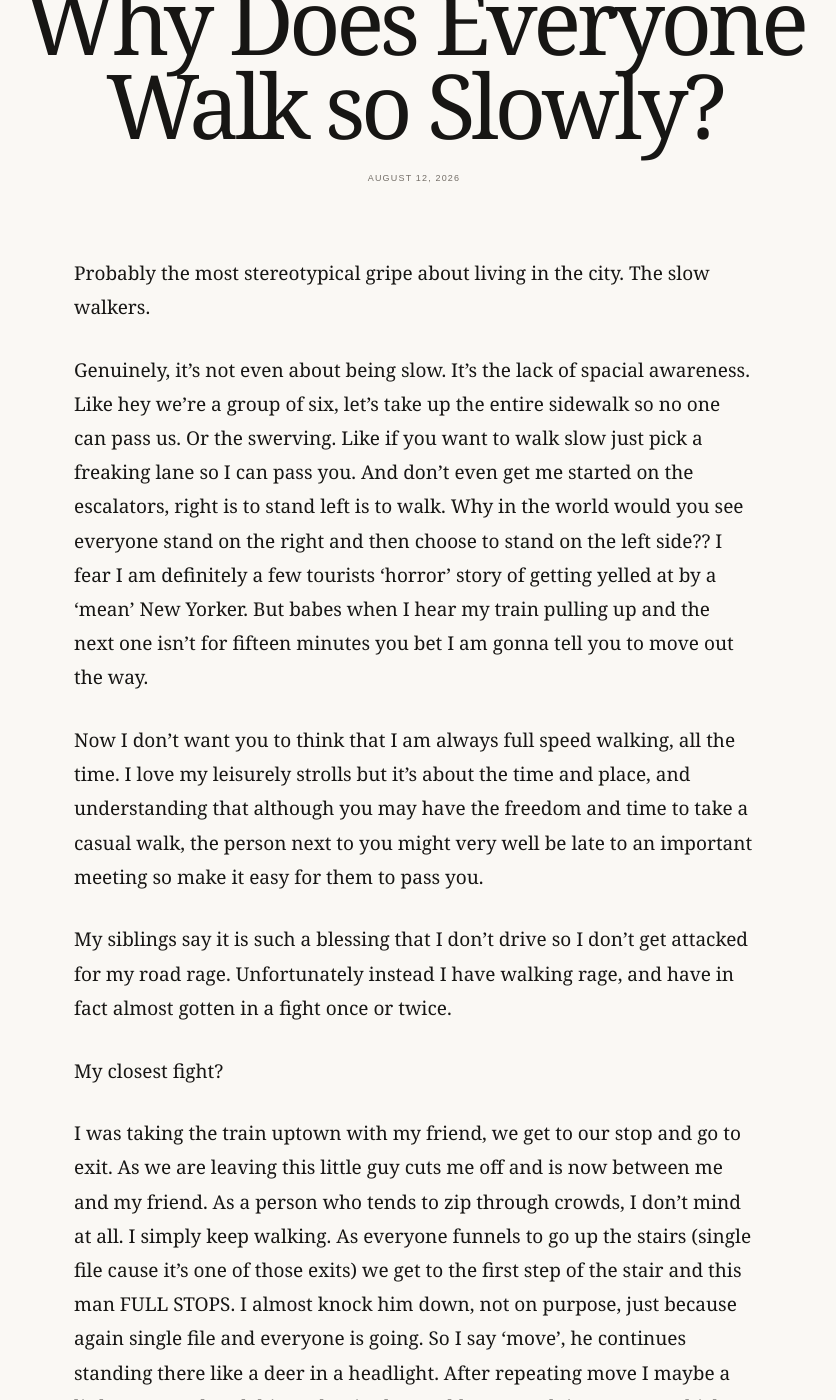
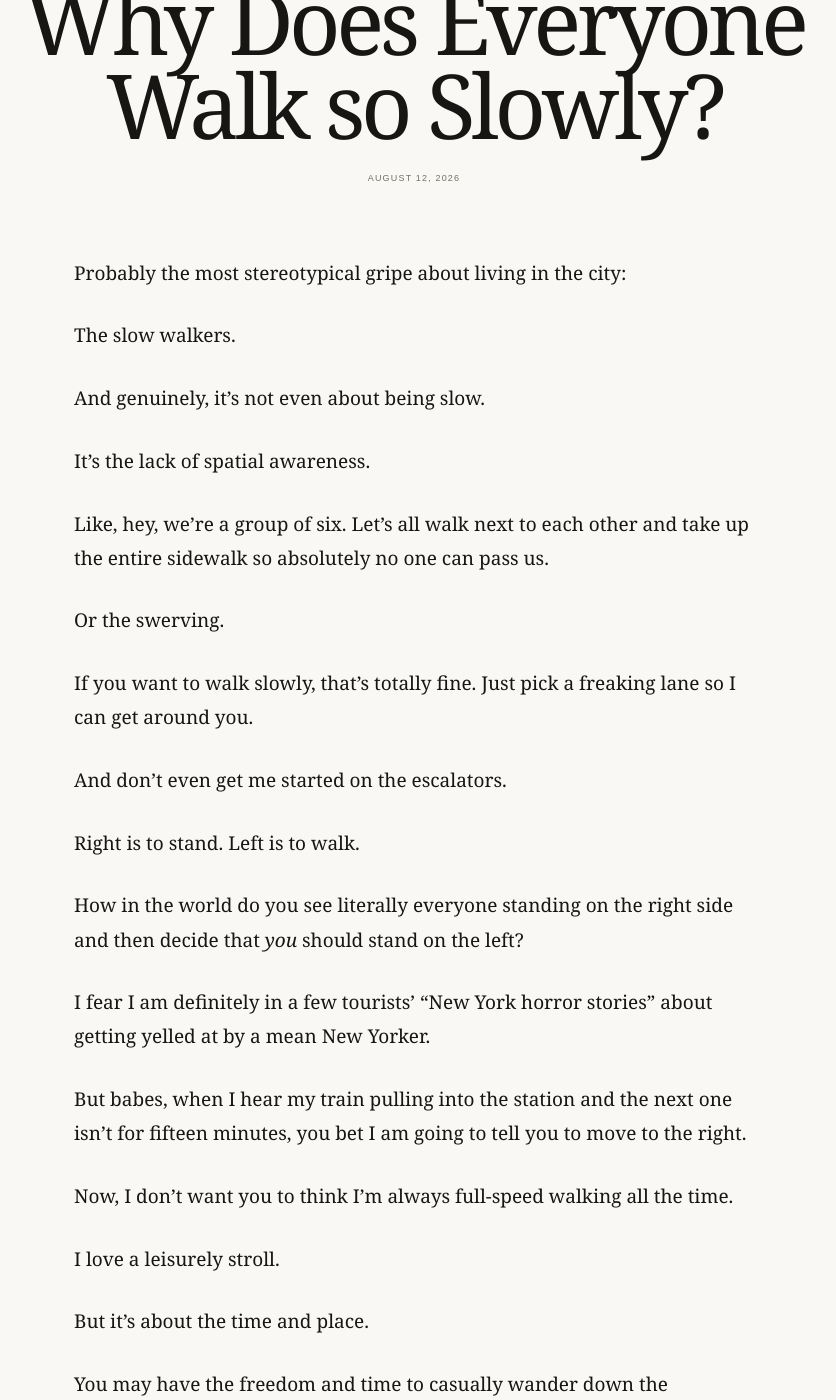
Before and after one commit to thegirlin3c/the-girl-in-3c, a Jekyll site: the page built from _posts/2026-08-12-why-does-everyone-walk-so-slowly.md, in a window 1280 px wide and 1400 px high, scrolled down 258 px. Shown: the whole window, without its empty margins (226-1062 px from the left). Built offline with Jekyll 4.4.1, drawn with Linux system fonts in a browser that asks for light colours; some of the changed text lies outside the part shown.

Commit message:
Update 2026-08-12-why-does-everyone-walk-so-slowly.md

```diff
--- a/_posts/2026-08-12-why-does-everyone-walk-so-slowly.md
+++ b/_posts/2026-08-12-why-does-everyone-walk-so-slowly.md
@@ -3,23 +3,121 @@ layout: post
 title: "Why Does Everyone Walk so Slowly?"
 date: 2026-08-12
 category: "New York"
-description: "I am a pretty peaceful and calm person (I think) unless there is a complete dumb-dumb ruining my speed walking flow. Sometimes the city feels like it's a person's first day on Earth."
+description: "A love letter to New York’s sidewalks, and the people who insist on blocking them."
 ---
 
-Probably the most stereotypical gripe about living in the city. The slow walkers.
+Probably the most stereotypical gripe about living in the city:
 
-Genuinely, it's not even about being slow. It's the lack of spacial awareness. Like hey we're a group of six, let's take up the entire sidewalk so no one can pass us. Or the swerving. Like if you want to walk slow just pick a freaking lane so I can pass you. And don't even get me started on the escalators, right is to stand left is to walk. Why in the world would you see everyone stand on the right and then choose to stand on the left side?? I fear I am definitely a few tourists 'horror' story of getting yelled at by a 'mean' New Yorker. But babes when I hear my train pulling up and the next one isn't for fifteen minutes you bet I am gonna tell you to move out the way.
+The slow walkers.
 
-Now I don't want you to think that I am always full speed walking, all the time. I love my leisurely strolls but it's about the time and place, and understanding that although you may have the freedom and time to take a casual walk, the person next to you might very well be late to an important meeting so make it easy for them to pass you.
+And genuinely, it’s not even about being slow.
 
-My siblings say it is such a blessing that I don't drive so I don't get attacked for my road rage. Unfortunately instead I have walking rage, and have in fact almost gotten in a fight once or twice.
+It’s the lack of spatial awareness.
 
-My closest fight?
+Like, hey, we’re a group of six. Let’s all walk next to each other and take up the entire sidewalk so absolutely no one can pass us.
 
-I was taking the train uptown with my friend, we get to our stop and go to exit. As we are leaving this little guy cuts me off and is now between me and my friend. As a person who tends to zip through crowds, I don't mind at all. I simply keep walking. As everyone funnels to go up the stairs (single file cause it's one of those exits) we get to the first step of the stair and this man FULL STOPS. I almost knock him down, not on purpose, just because again single file and everyone is going. So I say 'move', he continues standing there like a deer in a headlight. After repeating move I maybe a little too sternly ask him 'what in the world are you doing, GO.' to which finally I get passed him and catch up to my friend and start leaving. Then this man proceeds to *run* past me and is cussing me the whole time. I start very loudly telling my friend what happened and how dumb what he did was, but honestly had she not been there trying to chill the situation I probably would've gotten hit. oops.
+Or the swerving.
 
-I really wasn't upset until he decided to stop. Like why would you cut someone off and then full stop. I get if you don't know where you're going but if you commit you need to commit until you can get out of the way and then figure out where you're going.
+If you want to walk slowly, that’s totally fine. Just pick a freaking lane so I can get around you.
 
-Anyways, I may be the jerk but that's your call.
+And don’t even get me started on the escalators.
+
+Right is to stand. Left is to walk.
+
+How in the world do you see literally everyone standing on the right side and then decide that *you* should stand on the left?
+
+I fear I am definitely in a few tourists’ “New York horror stories” about getting yelled at by a mean New Yorker.
+
+But babes, when I hear my train pulling into the station and the next one isn’t for fifteen minutes, you bet I am going to tell you to move to the right.
+
+Now, I don’t want you to think I’m always full-speed walking all the time.
+
+I love a leisurely stroll.
+
+But it’s about the time and place.
+
+You may have the freedom and time to casually wander down the sidewalk, but the person next to you might very well be late to an important meeting, an audition, a date, or God knows what else.
+
+So just make it easy for them to pass you.
+
+My siblings say it’s such a blessing that I don’t drive because I don’t get attacked for my road rage.
+
+Unfortunately, I have walking rage.
+
+And I have, in fact, almost gotten into a fight because of it once or twice.
+
+Oops.
+
+My closest call?
+
+I was taking the train uptown with my friend. We get to our stop and go to exit, and this little guy cuts me off, putting himself directly between me and my friend.
+
+As someone who tends to zip through crowds, I don’t mind at all.
+
+I simply keep walking.
+
+Everyone funnels toward the stairs, which are one of those single-file exits, and we get to the first step.
+
+And this man…
+
+FULL STOPS.
+
+I almost knock him down.
+
+Not on purpose. Just because, again, we’re in a single-file line and everyone is moving.
+
+So I say:
+
+“Move.”
+
+He continues standing there like a deer in headlights.
+
+I repeat:
+
+“Move.”
+
+Nothing.
+
+So I maybe, *maybe,* a little too sternly ask:
+
+“What in the world are you doing? GO.”
+
+Finally, I get past him, catch up to my friend, and start leaving.
+
+And then this man decides to run past me while cussing me out the entire time.
+
+At this point, I start very loudly explaining to my friend what happened and how unbelievably dumb what he just did was.
+
+Honestly, had she not been there trying to chill the situation, I probably would’ve gotten hit.
+
+Oops.
+
+And the funny thing is, I really wasn’t even upset until he decided to stop.
+
+Because why would you cut someone off and then FULL STOP?
+
+I understand if you don’t know where you’re going.
+
+That’s fine.
+
+But if you commit, you need to commit.
+
+Keep moving until you can get out of the way.
+
+Then stop.
+
+Then figure out where you’re going.
+
+This is New York.
+
+We are all going somewhere.
+
+Anyways, maybe I’m the jerk.
+
+That’s your call.
+
+But if you see a girl speed-walking down the sidewalk with a look of absolute fury on her face, babes…
+
+Just move.
 
 -love, the girl in 3C
```
